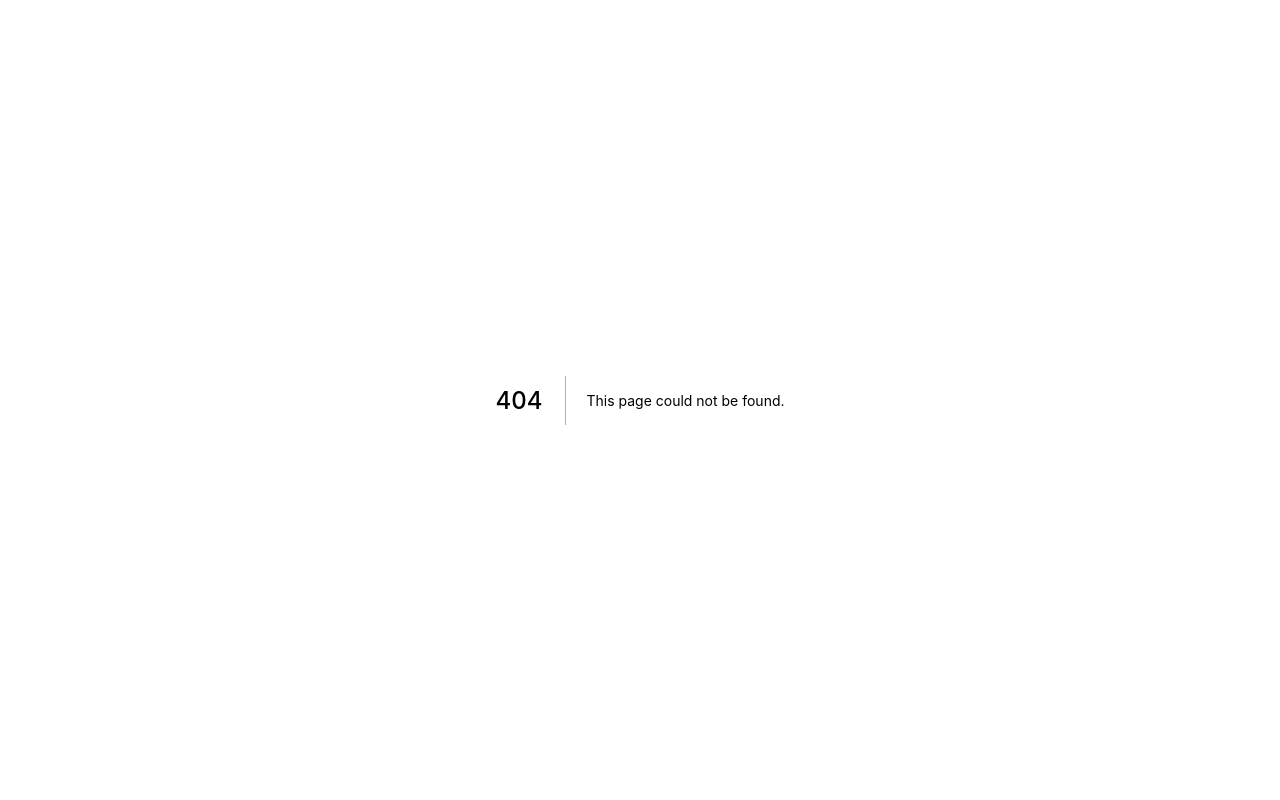
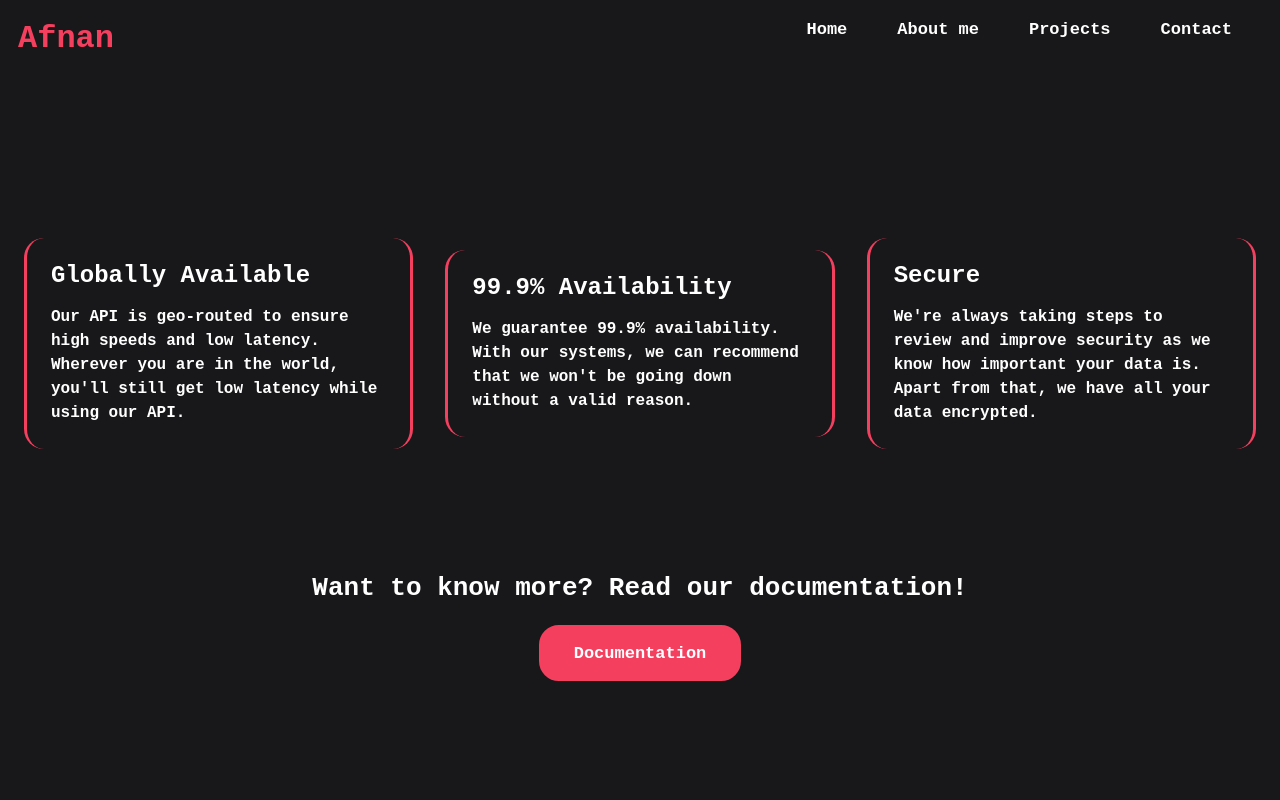
Before and after one commit to afnan007a/Portfolio-NextJS, a Next.js app: page /projects in a window 1280 px wide. Before the commit this address had no page. Shown: the top 800 px of the page. Built offline with nearby package versions, Linux system fonts and the light colour scheme.

Commit message:
Create projects.js

```diff
--- /dev/null
+++ b/pages/projects.js
@@ -0,0 +1,87 @@
+import Head from 'next/head';
+import styles from '../styles/Home.module.css';
+
+export default function Home() {
+  return (
+    <div className={styles.container}>
+      <Head>
+        <title>Afnan | Contact</title>
+      <meta name="description" content="My Portfolio yoohoo!!" />
+      </Head>
+      <div className={styles.topnav}>
+      <code>
+            <strong>
+  <a href="/contact">Contact</a>
+  <a href="/projects">Projects</a>
+  <a href="/about">About me</a>
+  <a href="/">Home</a>
+  </strong>
+          </code>
+
+          <div className={styles.homebar}>
+          <code>
+            <strong>
+              <a href="/">Afnan</a>
+              </strong>
+          </code>
+  </div>
+</div>
+      <main className={styles.main}>
+      <div className={styles.grid}>
+          <a className={styles.card}>
+            <code>
+              <strong>
+                <h3>Globally Available</h3>
+                <p>
+                Our API is geo-routed to ensure high speeds and low latency. Wherever you are in the world, you'll still get low latency while using our API.
+                </p>
+              </strong>
+            </code>
+          </a>
+
+          <a className={styles.card}>
+            <code>
+              <strong>
+                <h3>99.9% Availability</h3>
+                <p>
+                We guarantee 99.9% availability. With our systems, we can recommend that we won't be going down without a valid reason.
+                </p>
+              </strong>
+            </code>
+          </a>
+
+          <a className={styles.card}>
+            <code>
+              <strong>
+                <h3>Secure</h3>
+                <p>
+                We're always taking steps to review and improve security as we know how important your data is. Apart from that, we have all your data encrypted.
+                </p>
+              </strong>
+            </code>
+          </a>
+        </div>
+        <h1>
+        <br/><br/>
+          <code>
+            <strong>Want to know more? Read our documentation!</strong>
+          </code>
+        </h1>
+        <div className={styles.button}>
+        <a href="/r/docs"><button ><code>
+              <strong>Documentation</strong>
+            </code></button></a>
+        </div>
+      </main>
+      <footer className={styles.footer}>
+        <code>
+          <strong>
+            <h2>
+              <a>Afnan © 2022</a>
+            </h2>
+          </strong>
+        </code>
+      </footer>
+    </div>
+  );
+}
```
